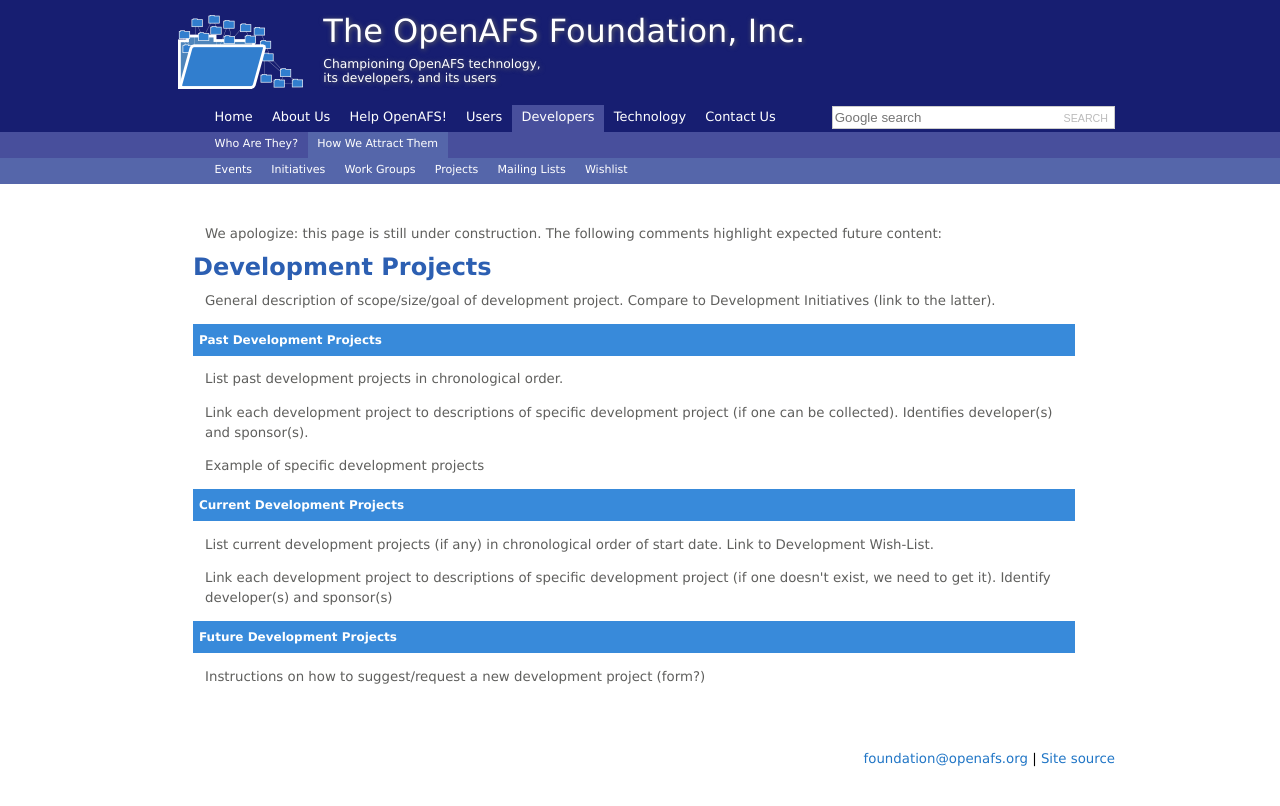
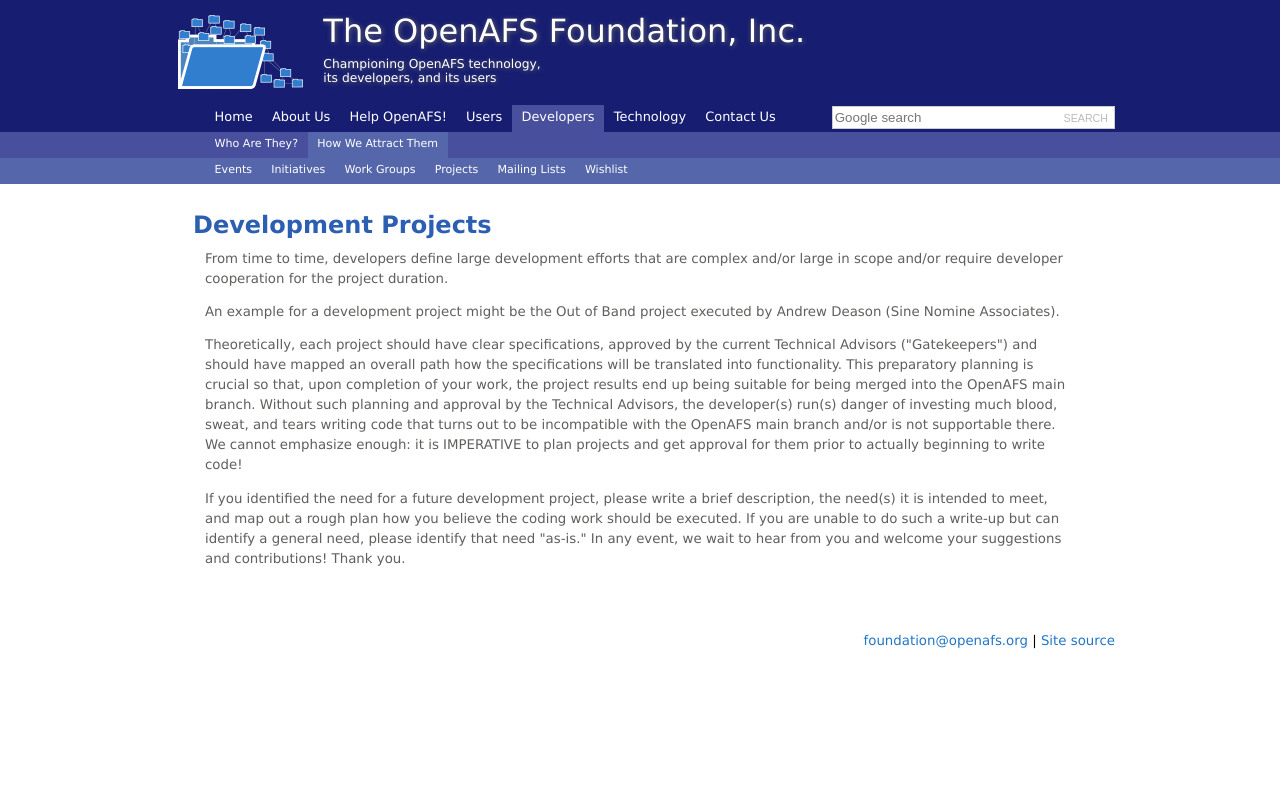
Before and after one commit to openafsfoundation/openafsfoundation.org, a Jekyll site: the page built from devs/projects/index.md, in a window 1280 px wide. Shown: the top 806 px of the page. Built offline with Jekyll 4.4.1, drawn with Linux system fonts in a browser that asks for light colours.

Commit message:
Update index.md

```diff
--- a/devs/projects/index.md
+++ b/devs/projects/index.md
@@ -3,26 +3,13 @@
 nav: [devs,how]
 ---
 
-We apologize: this page is still under construction.  The following comments highlight expected future content:
 
 ## Development Projects ##
 
-General description of scope/size/goal of development project. Compare to Development Initiatives (link to the latter).
+From time to time, developers define large development efforts that are complex and/or large in scope and/or require developer cooperation for the project duration.
 
-### Past Development Projects ###
+An example for a development project might be the Out of Band project executed by Andrew Deason (Sine Nomine Associates).
 
-List past development projects in chronological order.
+Theoretically, each project should have clear specifications, approved by the current Technical Advisors ("Gatekeepers") and should have mapped an overall path how the specifications will be translated into functionality.  This preparatory planning is crucial so that, upon completion of your work, the project results end up being suitable for being merged into the OpenAFS main branch.  Without such planning and approval by the Technical Advisors, the developer(s) run(s) danger of investing much blood, sweat, and tears writing code that turns out to be incompatible with the OpenAFS main branch and/or is not supportable there.  We cannot emphasize enough: it is IMPERATIVE to plan projects and get approval for them prior to actually beginning to write code!
 
-Link each development project to descriptions of specific development project (if one can be collected).  Identifies developer(s) and sponsor(s).
-
-Example of specific development projects
-
-### Current Development Projects ###
-
-List current development projects (if any) in chronological order of start date.  Link to Development Wish-List.
-
-Link each development project to descriptions of specific development project (if one doesn't exist, we need to get it).  Identify developer(s) and sponsor(s)
-
-### Future Development Projects ###
-
-Instructions on how to suggest/request a new development project (form?)
+If you identified the need for a future development project, please write a brief description, the need(s) it is intended to meet, and map out a rough plan how you believe the coding work should be executed.  If you are unable to do such a write-up but can identify a general need, please identify that need "as-is."  In any event, we wait to hear from you and welcome your suggestions and contributions!  Thank you.
```
